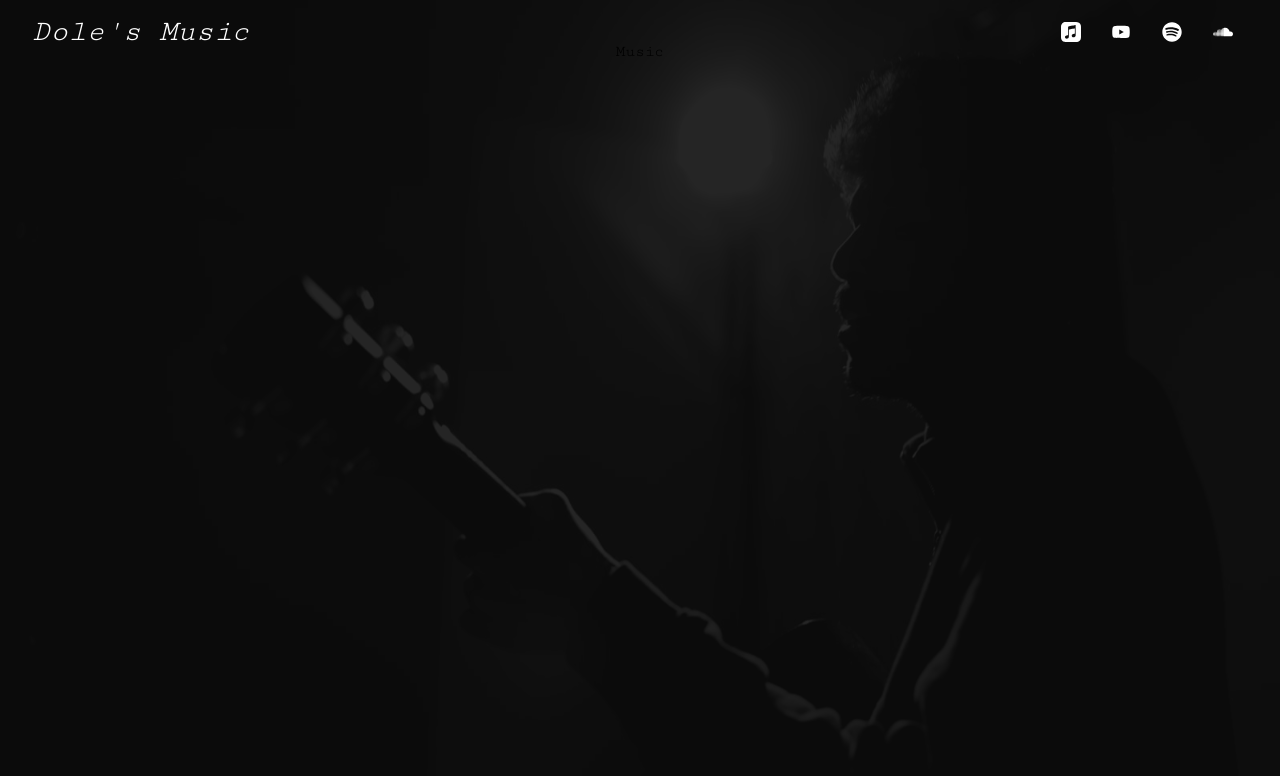
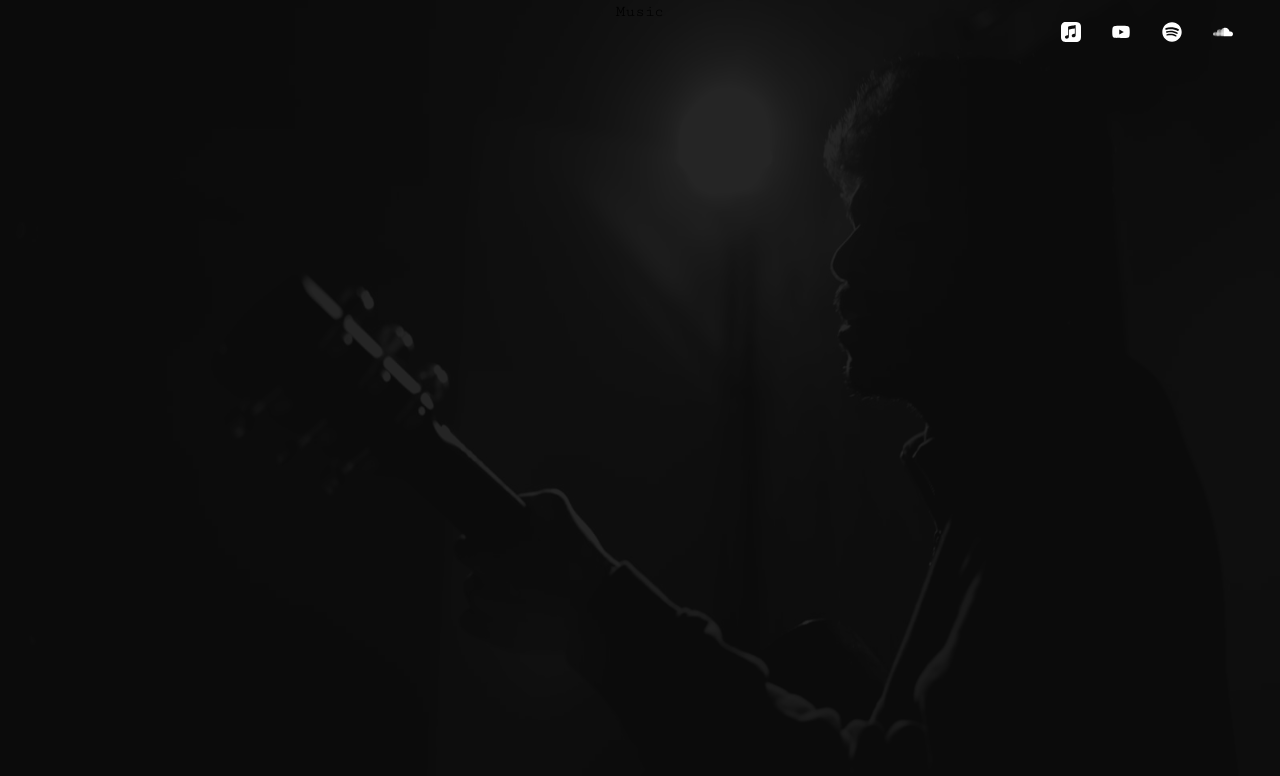
Before and after one commit to theinfinitysolutions/dolls_web, a Next.js app: page /music in a window 1280 px wide. Shown: the top 776 px of the page. Built offline with nearby package versions, Linux system fonts and the light colour scheme.

Commit message:
navbar and carousel changes

```diff
--- a/components/CarouselHome/CarouselComponent.jsx
+++ b/components/CarouselHome/CarouselComponent.jsx
@@ -13,11 +13,11 @@ import { easing } from "maath";
 import "./_util";
 
 const CarouselComponent = () => (
-  <div className="flex flex-col items-start max-h-[80vh] w-[80vw] ">
+  <div className="flex flex-col items-start max-h-[80vh] w-[60vw] ">
     <Canvas
       camera={{ position: [0, 0, 100], fov: 15 }}
-      className="w-[60vw] h-[80vh] bg-transparent "
-      style={{ height: "80vh" }}
+      className="w-[60vw] h-[70vh] bg-transparent "
+      style={{ height: "70vh" }}
     >
       <fog attach="fog" args={["#a79", 8.5, 12]} />
       <ScrollControls pages={4} infinite>
@@ -75,7 +75,7 @@ function Card({ url, ...props }) {
     easing.damp(
       ref.current.material,
       "radius",
-      hovered ? 0.25 : 0.1,
+      hovered ? 0.05 : 0.01,
       0.2,
       delta
     );
--- a/components/Navbar.jsx
+++ b/components/Navbar.jsx
@@ -4,14 +4,20 @@ import { SiApplemusic } from "react-icons/si";
 import { AiFillYoutube } from "react-icons/ai";
 import { FaSpotify } from "react-icons/fa";
 import { FaSoundcloud } from "react-icons/fa";
+import { useRouter } from "next/navigation";
 
 const Navbar = () => {
+  const router = useRouter();
   return (
-    <nav className="flex flex-row max-w-screen h-[5vh]  text-white ">
-      <div className="w-full flex flex-row justify-between items-center px-8 py-8">
-        <p className="text-3xl text-white italic">Dole's Music</p>
+    <nav className="flex flex-row max-w-screen w-screen h-[5vh] fixed z-0  text-white ">
+      <div className="w-full flex flex-row justify-end items-center px-8 py-8">
+        {/* <p className="text-3xl text-white italic">Dole's Music</p> */}
         <div className="flex flex-row justify-around items-center w-2/12">
-          <a onClick={() => {}}>
+          <a
+            onClick={() => {
+              router.push("/");
+            }}
+          >
             <SiApplemusic className="text-xl " />
           </a>
           <a onClick={() => {}}>
```
